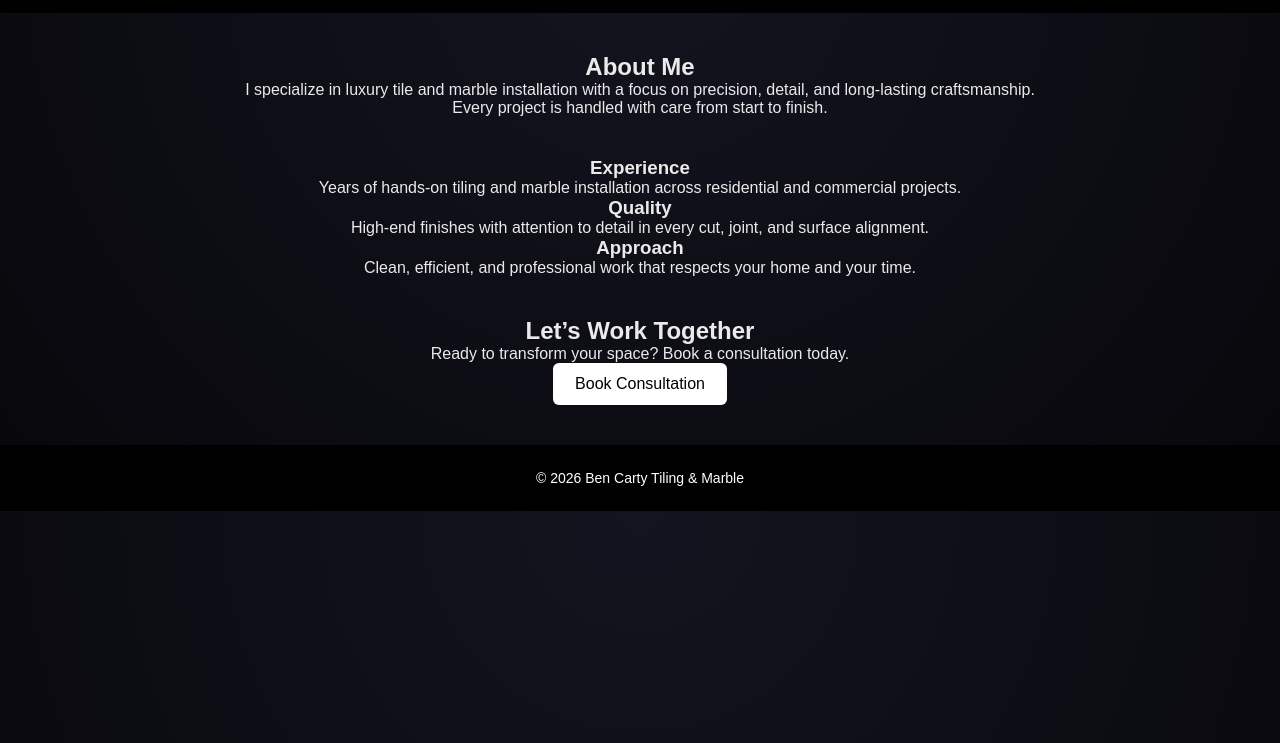
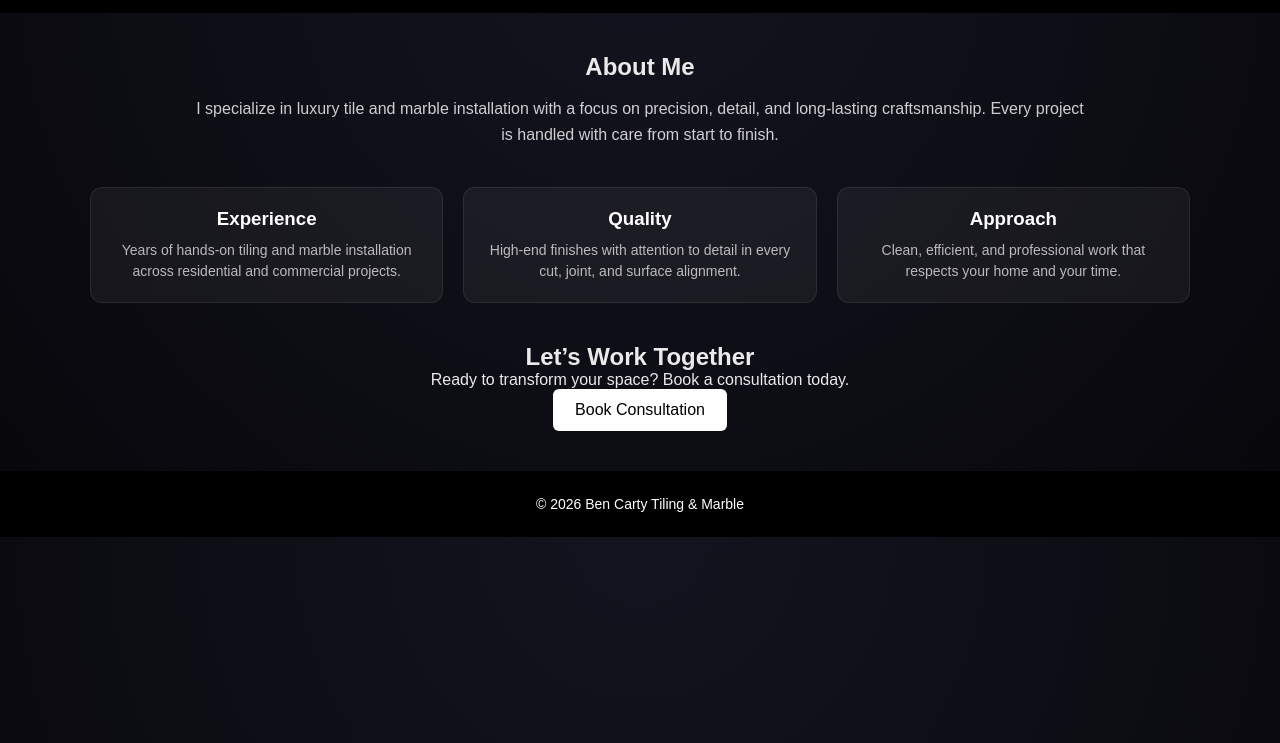
Before and after one commit to seriesblue87/BenCartyTilingAndMarble, a plain HTML site: page about.html in a window 1280 px wide. Shown: the part 57-800 px from the top of the page. Drawn offline with Linux system fonts and the light colour scheme.

Commit message:
Update styles.css

```diff
--- a/styles.css
+++ b/styles.css
@@ -228,3 +228,48 @@ footer {
   margin: 40px auto;
   text-align: center;
 }
+/* ABOUT PAGE */
+.about-hero {
+  max-width: 900px;
+  margin: 40px auto;
+  text-align: center;
+}
+
+.about-hero p {
+  margin-top: 15px;
+  line-height: 1.6;
+  color: rgba(255,255,255,0.8);
+}
+
+.about-grid {
+  display: grid;
+  grid-template-columns: repeat(3, 1fr);
+  gap: 20px;
+  max-width: 1100px;
+  margin: 20px auto;
+}
+
+.about-box {
+  background: rgba(255,255,255,0.05);
+  padding: 20px;
+  border-radius: 12px;
+  border: 1px solid rgba(255,255,255,0.08);
+  text-align: center;
+}
+
+.about-box h3 {
+  margin-bottom: 10px;
+  color: #fff;
+}
+
+.about-box p {
+  color: rgba(255,255,255,0.7);
+  font-size: 14px;
+  line-height: 1.5;
+}
+
+.about-cta {
+  text-align: center;
+  max-width: 800px;
+  margin: 40px auto;
+}
```
